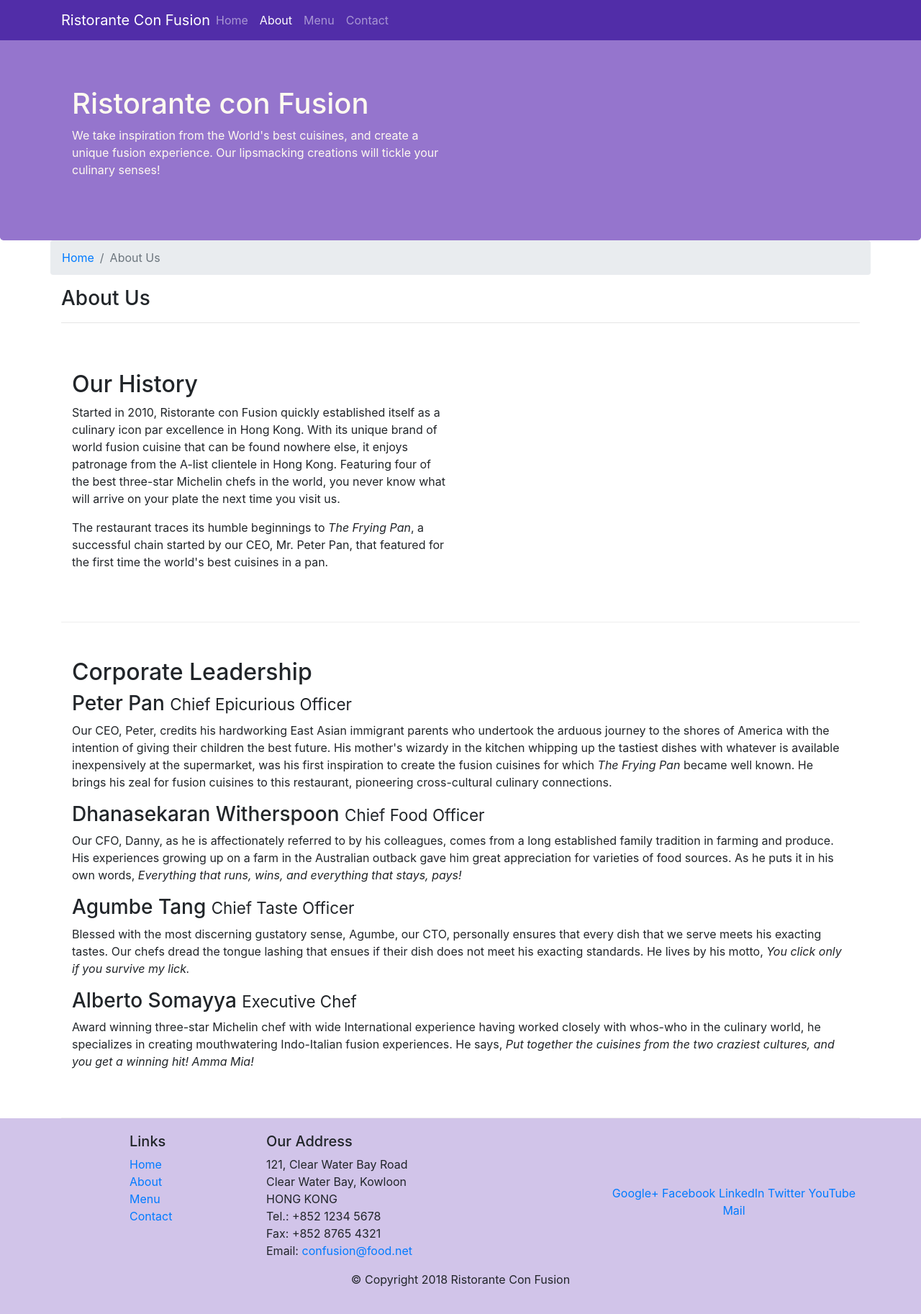
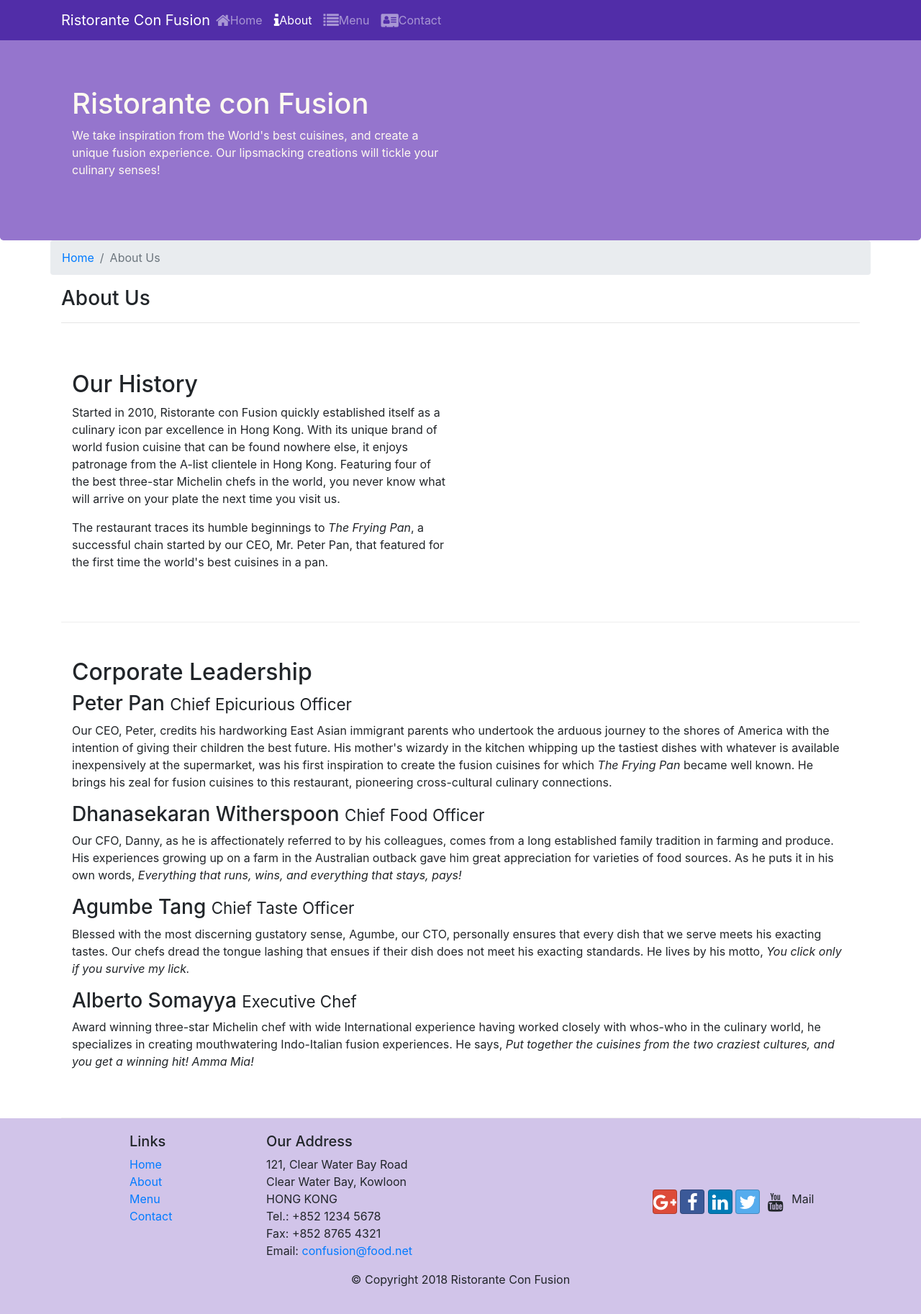
Before and after one commit to AranyaAryaman/FSD, a website: page aboutus.html in a window 1280 px wide. Shown: the whole page at 72% size. Drawn offline with nearby package versions, Linux system fonts and the light colour scheme.

Commit message:
Icon Fonts

```diff
--- a/aboutus.html
+++ b/aboutus.html
@@ -8,6 +8,8 @@
     <meta http-equiv="x-ua-compatible" content="ie=edge">
 
     <link rel="stylesheet" href="node_modules/bootstrap/dist/css/bootstrap.min.css">
+    <link rel="stylesheet" href="node_modules/font-awesome/css/font-awesome.min.css">
+    <link rel="stylesheet" href="node_modules/bootstrap-social/bootstrap-social.css">
     <link rel="stylesheet"  href="css/styles.css">
     <title>Ristorante Con Fusion: About Us</title>
 
@@ -16,16 +18,19 @@
 <body>
     <nav class="navbar navbar-dark navbar-expand-sm fixed-top">
         <div class="container">
+
             <button class="navbar-toggler" type="button" data-toggle="collapse" data-target = "#Navbar">
                 <span class="navbar-toggler-icon"></span>
             </button>
+
             <a class="navbar-brand mr-auto" href="index.html">Ristorante Con Fusion</a>
+
             <div class="collapse navbar-collapse" id="Navbar">
                 <ul class="navbar-nav mr-auto ">
-                    <li class="nav-item"><a class="nav-link" href="index.html">Home</a></li>
-                    <li class="nav-item active"><a class="nav-link" href="#">About</a></li>
-                    <li class="nav-item"><a class="nav-link" href="#">Menu</a></li>
-                    <li class="nav-item"><a class="nav-link" href="#">Contact</a></li>
+                    <li class="nav-item"><a class="nav-link" href="index.html"><span class="fa fa-home fa-lg"></span>Home</a></li>
+                    <li class="nav-item active"><a class="nav-link" href="#"><span class="fa fa-info fa-lg"></span>About</a></li>
+                    <li class="nav-item"><a class="nav-link" href="#"><span class="fa fa-list fa-lg"></span>Menu</a></li>
+                    <li class="nav-item"><a class="nav-link" href="#"><span class="fa fa-address-card fa-lg"></span>Contact</a></li>
                 </ul>
             </div>
 
@@ -121,12 +126,12 @@
                 </div>
                 <div class="col-12 col-sm-4 align-self-center">
                     <div class="text-center">
-                        <a href="http://google.com/+">Google+</a>
-                        <a href="http://www.facebook.com/profile.php?id=">Facebook</a>
-                        <a href="http://www.linkedin.com/in/">LinkedIn</a>
-                        <a href="http://twitter.com/">Twitter</a>
-                        <a href="http://youtube.com/">YouTube</a>
-                        <a href="mailto:">Mail</a>
+                        <a class="btn btn-social-icon btn-google" href="http://google.com/+"><i class="fa fa-google-plus fa-lg"></i></a>
+                        <a class="btn btn-social-icon btn-facebook" href="http://www.facebook.com/profile.php?id="><i class="fa fa-facebook fa-lg"></i></a>
+                        <a class="btn btn-social-icon btn-linkedin" href="http://www.linkedin.com/in/"><i class="fa fa-linkedin fa-lg"></i></a>
+                        <a class="btn btn-social-icon btn-twitter" href="http://twitter.com/"><i class="fa fa-twitter fa-lg"></i></a>
+                        <a class="btn btn-social-icon btn-youtube" href="http://youtube.com/"><i class="fa fa-youtube fa-lg"></i></a>
+                        <a class="btn btn-social-icon" href="mailto:">Mail</a>
                     </div>
                 </div>
            </div>
--- a/package.json
+++ b/package.json
@@ -15,6 +15,8 @@
   },
   "dependencies": {
     "bootstrap": "^4.6.0",
+    "bootstrap-social": "^5.1.1",
+    "font-awesome": "^4.7.0",
     "jquery": "^3.6.0",
     "popper.js": "^1.12.9"
   }
```
Also changed, not shown: index.html (+15 -13 lines), 1 other file.
